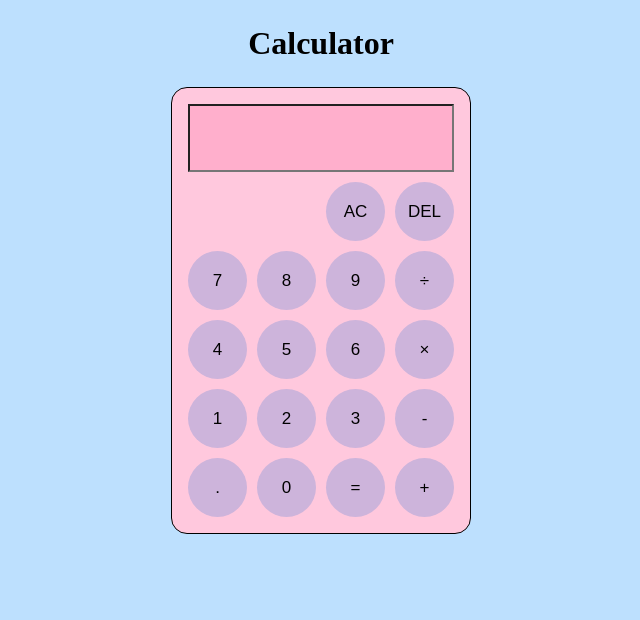
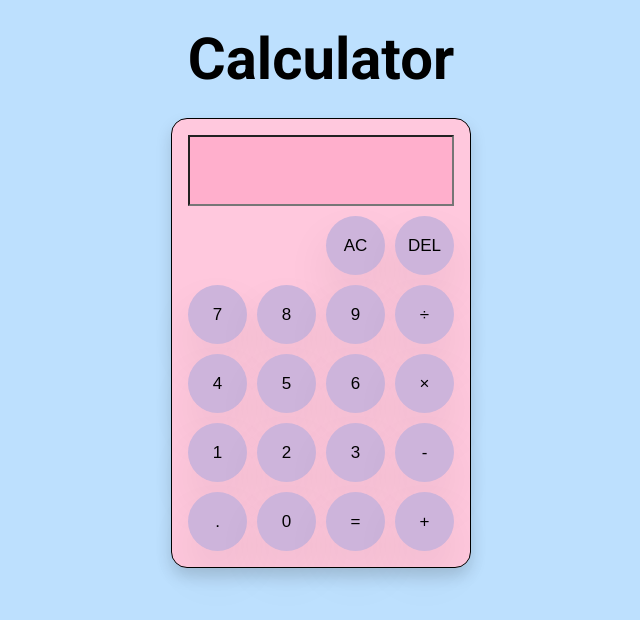
Before and after one commit to zimwick/Calculator, a plain HTML site: page index.html in a window 1280 px wide. Shown: the whole page, without its empty margins (319-959 px from the left). Drawn offline with Linux system fonts and the light colour scheme.

Commit message:
Build finishing style touches
added shadow to buttons and calculator

```diff
--- a/index.html
+++ b/index.html
@@ -3,6 +3,12 @@
   <head>
     <meta charset="UTF-8" />
     <meta name="viewport" content="width=device-width, initial-scale=1.0" />
+    <link rel="preconnect" href="https://fonts.googleapis.com" />
+    <link rel="preconnect" href="https://fonts.gstatic.com" crossorigin />
+    <link
+      href="https://fonts.googleapis.com/css2?family=Roboto:ital,wght@0,100..900;1,100..900&display=swap"
+      rel="stylesheet"
+    />
     <script src="./script.js" defer></script>
     <link rel="stylesheet" href="./style.css" />
     <title>Calculator</title>
--- a/style.css
+++ b/style.css
@@ -3,9 +3,17 @@
   padding: 0;
   box-sizing: border-box;
 }
+
+@font-face {
+  font-family: "DSEG7Classic";
+  src: url("./fonts/digital-7 mono.ttf") format("truetype");
+}
+
 h1 {
   text-align: center;
   margin: 25px 0;
+  font-family: "Roboto", sans-serif;
+  font-size: 58px;
 }
 
 body {
@@ -18,11 +26,12 @@ main {
 
 #in-value {
   width: 100%;
-  font-size: 42px;
+  font-size: 50px;
   text-align: right;
   padding: 8px;
   caret-color: transparent;
   background-color: #ffafcc;
+  font-family: "DSEG7Classic", monospace;
 }
 #in-value:focus {
   outline: none;
@@ -39,6 +48,7 @@ main {
   padding: 16px;
   border-radius: 16px;
   background-color: #ffc8dd;
+  box-shadow: 0 8px 16px rgba(0, 0, 0, 0.15);
 }
 
 .invisible {
@@ -70,4 +80,10 @@ button {
   border-radius: 50%;
   background-color: #cdb4db;
   font-size: 17px;
+  box-shadow: 0 1.5rem 3rem rgba(0, 0, 0, 0.075);
+  transition: all 0.3s;
 }
+
+button:hover {
+  background-color: #b8a2c5;
+}
```
Also changed, not shown: fonts/digital-7 mono.ttf (added), fonts/digital-7.ttf (added).
